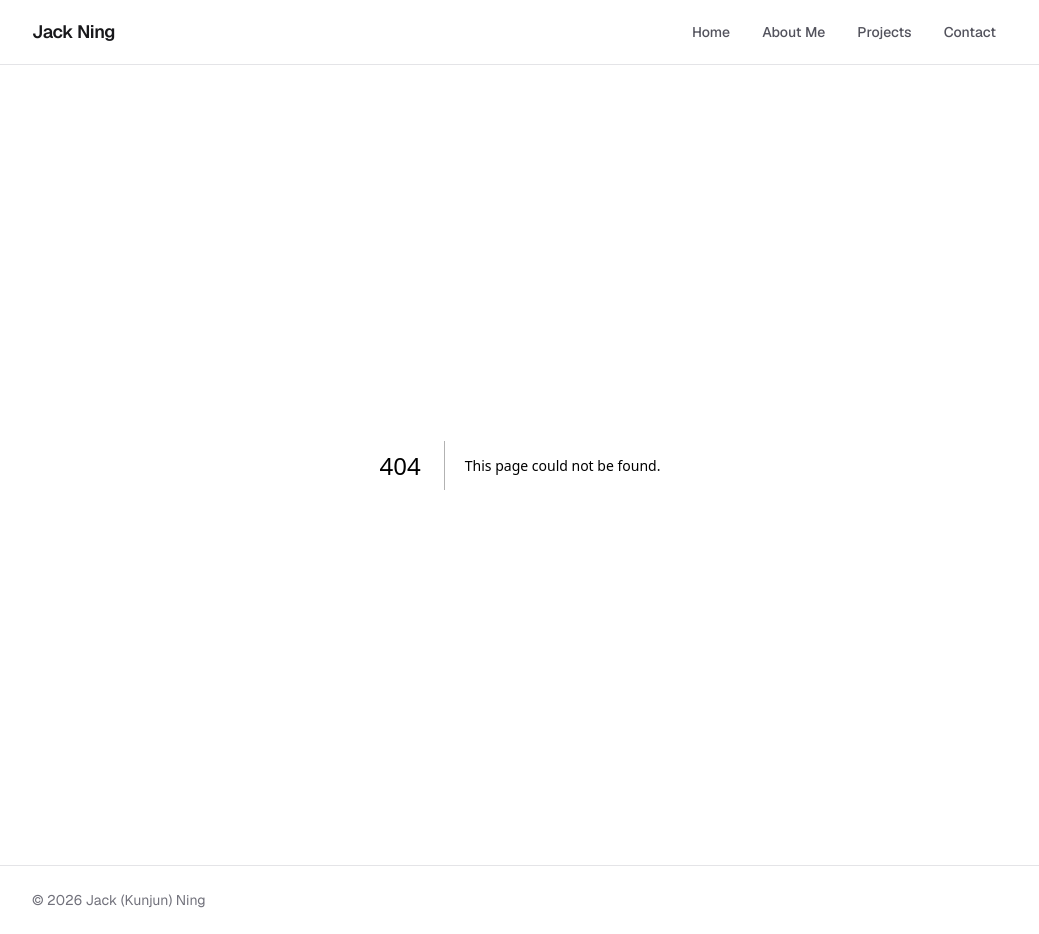
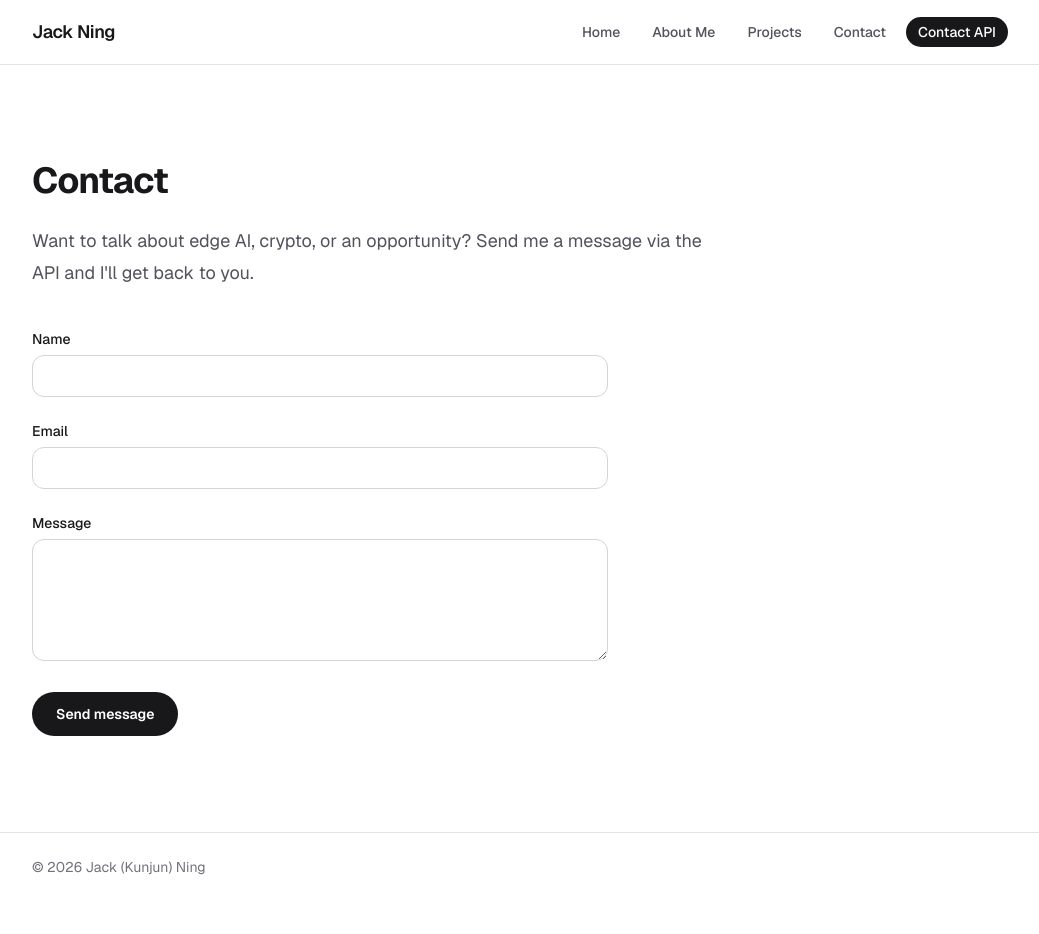
Before and after one commit to timewalker91/jack-portfolio, a Next.js app: page /contact-me in a window 1280 px wide. Before the commit this address had no page. Shown: the whole page, without its empty margins (120-1159 px from the left). After the commit the page ends 901 px from the top, so only its background shows below. Built offline with nearby package versions, Linux system fonts and the light colour scheme.

Commit message:
Add /contact-me page with fetch form and /api/contacts endpoint

```diff
--- /dev/null
+++ b/src/app/api/contacts/route.ts
@@ -0,0 +1,35 @@
+import { NextResponse } from "next/server";
+import {
+  saveContactSubmission,
+  validateContactInput,
+} from "@/lib/contact";
+
+export async function POST(request: Request) {
+  let payload: unknown;
+  try {
+    payload = await request.json();
+  } catch {
+    return NextResponse.json(
+      { status: "error", error: "Request body must be valid JSON." },
+      { status: 400 }
+    );
+  }
+
+  const data = (
+    typeof payload === "object" && payload !== null ? payload : {}
+  ) as Record<string, unknown>;
+
+  const name = typeof data.name === "string" ? data.name.trim() : "";
+  const email = typeof data.email === "string" ? data.email.trim() : "";
+  const message = typeof data.message === "string" ? data.message.trim() : "";
+
+  const errors = validateContactInput({ name, email, message });
+
+  if (Object.keys(errors).length > 0) {
+    return NextResponse.json({ status: "error", errors }, { status: 400 });
+  }
+
+  await saveContactSubmission({ name, email, message });
+
+  return NextResponse.json({ status: "success" }, { status: 201 });
+}
--- a/src/app/contact-me-server-form/actions.ts
+++ b/src/app/contact-me-server-form/actions.ts
@@ -1,23 +1,10 @@
 "use server";
 
-import { promises as fs } from "fs";
-import path from "path";
-import type { ContactErrors, ContactFormState } from "./form-state";
-
-function validateEmail(email: string): string | undefined {
-  if (!email) return "Email can't be empty.";
-  if (email.split("@").length !== 2) {
-    return "Email must contain exactly one @.";
-  }
-  if (/\s/.test(email)) return "Email can't contain spaces.";
-  const [local, domain] = email.split("@");
-  if (!local) return "Email must have text before the @.";
-  if (!domain.includes(".")) return "Email domain must contain a dot.";
-  if (domain.split(".").some((part) => part === "")) {
-    return "Email domain can't have empty parts between dots.";
-  }
-  return undefined;
-}
+import {
+  saveContactSubmission,
+  validateContactInput,
+} from "@/lib/contact";
+import type { ContactFormState } from "./form-state";
 
 export async function submitContact(
   _prevState: ContactFormState,
@@ -27,42 +14,13 @@ export async function submitContact(
   const email = String(formData.get("email") ?? "").trim();
   const message = String(formData.get("message") ?? "").trim();
 
-  const errors: ContactErrors = {};
-  if (!name) errors.name = "Name can't be empty.";
-  const emailError = validateEmail(email);
-  if (emailError) errors.email = emailError;
-  if (!message) errors.message = "Message can't be empty.";
+  const errors = validateContactInput({ name, email, message });
 
   if (Object.keys(errors).length > 0) {
     return { status: "error", errors };
   }
 
-  const submission = {
-    name,
-    email,
-    message,
-    submittedAt: new Date().toISOString(),
-  };
-
-  const dataDir = path.join(process.cwd(), "data");
-  const dataFile = path.join(dataDir, "contact-submissions.json");
-
-  await fs.mkdir(dataDir, { recursive: true });
-
-  let submissions: unknown[] = [];
-  try {
-    const parsed: unknown = JSON.parse(await fs.readFile(dataFile, "utf8"));
-    if (Array.isArray(parsed)) submissions = parsed;
-  } catch {
-    submissions = [];
-  }
-
-  submissions.push(submission);
-  await fs.writeFile(
-    dataFile,
-    JSON.stringify(submissions, null, 2) + "\n",
-    "utf8"
-  );
+  await saveContactSubmission({ name, email, message });
 
   return { status: "success", errors: {} };
 }
--- a/src/app/contact-me-server-form/form-state.ts
+++ b/src/app/contact-me-server-form/form-state.ts
@@ -1,8 +1,4 @@
-export type ContactErrors = {
-  name?: string;
-  email?: string;
-  message?: string;
-};
+import type { ContactErrors } from "@/lib/contact";
 
 export type ContactFormState = {
   status: "idle" | "success" | "error";
--- /dev/null
+++ b/src/app/contact-me/contact-form.tsx
@@ -0,0 +1,121 @@
+"use client";
+
+import { useState } from "react";
+import type { ContactErrors } from "@/lib/contact";
+
+const fieldClassName =
+  "w-full rounded-xl border border-zinc-300 bg-white px-4 py-2.5 text-sm text-zinc-900 outline-none transition-colors focus:border-zinc-900 dark:border-zinc-700 dark:bg-zinc-900 dark:text-zinc-50 dark:focus:border-zinc-100";
+
+function FieldError({ message }: { message?: string }) {
+  if (!message) return null;
+  return <p className="mt-1.5 text-sm text-red-600 dark:text-red-400">{message}</p>;
+}
+
+export default function ContactForm() {
+  const [errors, setErrors] = useState<ContactErrors>({});
+  const [status, setStatus] = useState<
+    "idle" | "sending" | "success" | "error"
+  >("idle");
+
+  async function handleSubmit(event: React.FormEvent<HTMLFormElement>) {
+    event.preventDefault();
+    const form = event.currentTarget;
+    const formData = new FormData(form);
+
+    setStatus("sending");
+    setErrors({});
+
+    try {
+      const res = await fetch("/api/contacts", {
+        method: "POST",
+        headers: { "Content-Type": "application/json" },
+        body: JSON.stringify({
+          name: String(formData.get("name") ?? ""),
+          email: String(formData.get("email") ?? ""),
+          message: String(formData.get("message") ?? ""),
+        }),
+      });
+
+      if (res.ok) {
+        setStatus("success");
+        form.reset();
+        return;
+      }
+
+      const data = (await res.json().catch(() => ({}))) as {
+        errors?: ContactErrors;
+      };
+      setErrors(data.errors ?? {});
+      setStatus("error");
+    } catch {
+      setErrors({});
+      setStatus("error");
+    }
+  }
+
+  return (
+    <form onSubmit={handleSubmit} className="mt-10 max-w-xl space-y-6" noValidate>
+      {status === "success" ? (
+        <p
+          role="status"
+          className="rounded-2xl border border-green-200 bg-green-50 px-4 py-3 text-sm font-medium text-green-800 dark:border-green-900 dark:bg-green-950 dark:text-green-300"
+        >
+          Thanks! Your message has been sent.
+        </p>
+      ) : null}
+
+      <div>
+        <label
+          htmlFor="name"
+          className="mb-1.5 block text-sm font-medium text-zinc-900 dark:text-zinc-100"
+        >
+          Name
+        </label>
+        <input
+          id="name"
+          name="name"
+          type="text"
+          autoComplete="name"
+          className={fieldClassName}
+        />
+        <FieldError message={errors.name} />
+      </div>
+
+      <div>
+        <label
+          htmlFor="email"
+          className="mb-1.5 block text-sm font-medium text-zinc-900 dark:text-zinc-100"
+        >
+          Email
+        </label>
+        <input
+          id="email"
+          name="email"
+          type="email"
+          autoComplete="email"
+          className={fieldClassName}
+        />
+        <FieldError message={errors.email} />
+      </div>
+
+      <div>
+        <label
+          htmlFor="message"
+          className="mb-1.5 block text-sm font-medium text-zinc-900 dark:text-zinc-100"
+        >
+          Message
+        </label>
+        <textarea id="message" name="message" rows={5} className={fieldClassName} />
+        <FieldError message={errors.message} />
+      </div>
+
+      <button
+        type="submit"
+        disabled={status === "sending"}
+        className="rounded-full bg-zinc-900 px-6 py-3 text-sm font-semibold text-white transition-colors hover:bg-zinc-700 disabled:opacity-50 dark:bg-zinc-100 dark:text-zinc-900 dark:hover:bg-zinc-300"
+      >
+        {status === "sending" ? "Sending..." : "Send message"}
+      </button>
+    </form>
+  );
+}
--- /dev/null
+++ b/src/app/contact-me/page.tsx
@@ -0,0 +1,20 @@
+import ContactForm from "./contact-form";
+
+export const metadata = {
+  title: "Contact | Jack Ning",
+};
+
+export default function Contact() {
+  return (
+    <section className="mx-auto w-full max-w-5xl flex-1 px-6 py-24">
+      <h1 className="text-3xl font-bold tracking-tight text-zinc-900 sm:text-4xl dark:text-zinc-50">
+        Contact
+      </h1>
+      <p className="mt-6 max-w-2xl text-lg leading-8 text-zinc-600 dark:text-zinc-400">
+        Want to talk about edge AI, crypto, or an opportunity? Send me a
+        message via the API and I&apos;ll get back to you.
+      </p>
+      <ContactForm />
+    </section>
+  );
+}
--- a/src/components/Navbar.tsx
+++ b/src/components/Navbar.tsx
@@ -8,6 +8,7 @@ const links = [
   { href: "/about-me", label: "About Me" },
   { href: "/projects", label: "Projects" },
   { href: "/contact-me-server-form", label: "Contact" },
+  { href: "/contact-me", label: "Contact API" },
 ];
 
 export default function Navbar() {
@@ -25,7 +26,8 @@ export default function Navbar() {
         <ul className="flex items-center gap-1 sm:gap-2">
           {links.map(({ href, label }) => {
             const active =
-              href === "/" ? pathname === "/" : pathname.startsWith(href);
+              pathname === href ||
+              (href !== "/" && pathname.startsWith(href + "/"));
             return (
               <li key={href}>
                 <Link
--- /dev/null
+++ b/src/lib/contact.ts
@@ -0,0 +1,67 @@
+import { promises as fs } from "fs";
+import path from "path";
+
+export type ContactErrors = {
+  name?: string;
+  email?: string;
+  message?: string;
+};
+
+export type ContactInput = {
+  name: string;
+  email: string;
+  message: string;
+};
+
+function validateEmail(email: string): string | undefined {
+  if (!email) return "Email can't be empty.";
+  if (email.split("@").length !== 2) {
+    return "Email must contain exactly one @.";
+  }
+  if (/\s/.test(email)) return "Email can't contain spaces.";
+  const [local, domain] = email.split("@");
+  if (!local) return "Email must have text before the @.";
+  if (!domain.includes(".")) return "Email domain must contain a dot.";
+  if (domain.split(".").some((part) => part === "")) {
+    return "Email domain can't have empty parts between dots.";
+  }
+  return undefined;
+}
+
+export function validateContactInput(input: ContactInput): ContactErrors {
+  const errors: ContactErrors = {};
+  if (!input.name) errors.name = "Name can't be empty.";
+  const emailError = validateEmail(input.email);
+  if (emailError) errors.email = emailError;
+  if (!input.message) errors.message = "Message can't be empty.";
+  return errors;
+}
+
+export async function saveContactSubmission(input: ContactInput): Promise<void> {
+  const submission = {
+    name: input.name,
+    email: input.email,
+    message: input.message,
+    submittedAt: new Date().toISOString(),
+  };
+
+  const dataDir = path.join(process.cwd(), "data");
+  const dataFile = path.join(dataDir, "contact-submissions.json");
+
+  await fs.mkdir(dataDir, { recursive: true });
+
+  let submissions: unknown[] = [];
+  try {
+    const parsed: unknown = JSON.parse(await fs.readFile(dataFile, "utf8"));
+    if (Array.isArray(parsed)) submissions = parsed;
+  } catch {
+    submissions = [];
+  }
+
+  submissions.push(submission);
+  await fs.writeFile(
+    dataFile,
+    JSON.stringify(submissions, null, 2) + "\n",
+    "utf8"
+  );
+}
```
Also changed, not shown: 1 other file (tests, documents, lock files or other folders).
